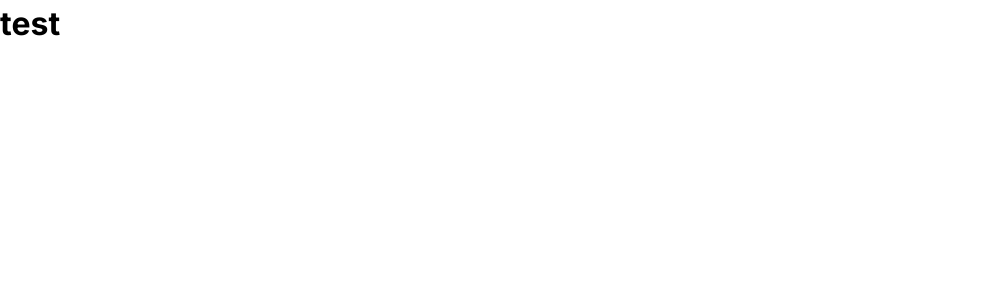
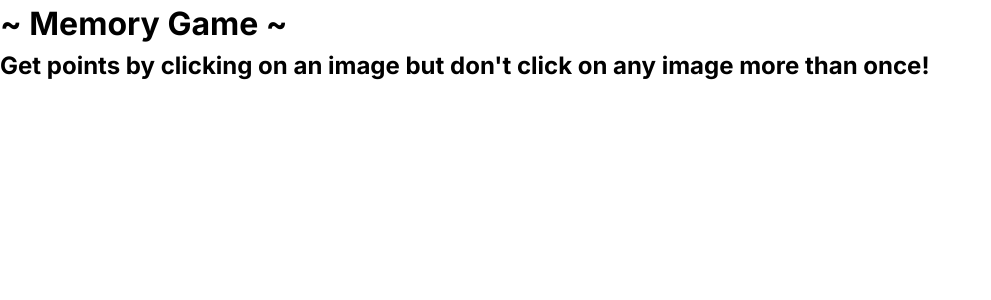
Before and after one commit to krs00/TOP-memory-card, a React (Vite) app: page / in a window 1280 px wide. Shown: the top 300 px of the page, without its empty margins (0-991 px from the left). Built offline with nearby package versions, Linux system fonts and the light colour scheme; no server answers.

Commit message:
import components

```diff
--- a/src/App.jsx
+++ b/src/App.jsx
@@ -1,8 +1,21 @@
+import { useState } from "react";
+
+import Header from "./components/Header"
+import GameBoard from "./components/GameBoard"
+import ScoreBoard from "./components/ScoreBoard";
+
 function App() {
+
+
+  const [score, setScore] = useState([]);
+
+  const [clickedImages, setClickedImages] = useState([]);
 
   return (
     <>
-    <h1>test</h1>
+    <Header />
+    <ScoreBoard />
+    <GameBoard />
     </>
   )
 }
```
